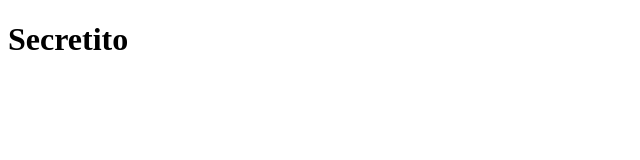
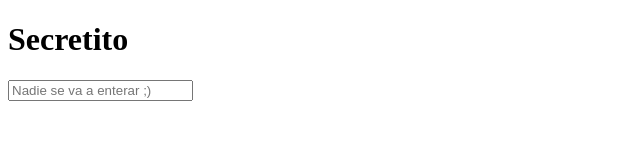
Before and after one commit to CamiloTello002/Secretito, a plain HTML site: page index.html in a window 1280 px wide. Shown: the whole page, without its empty margins (0-640 px from the left). Drawn offline with Linux system fonts and the light colour scheme.

Commit message:
Text field added

```diff
--- a/index.html
+++ b/index.html
@@ -7,5 +7,11 @@
   </head>
   <body>
     <h1>Secretito</h1>
+    <input
+      type="text"
+      name="secreto"
+      id="secreto"
+      placeholder="Nadie se va a enterar ;)"
+    />
   </body>
 </html>
```
